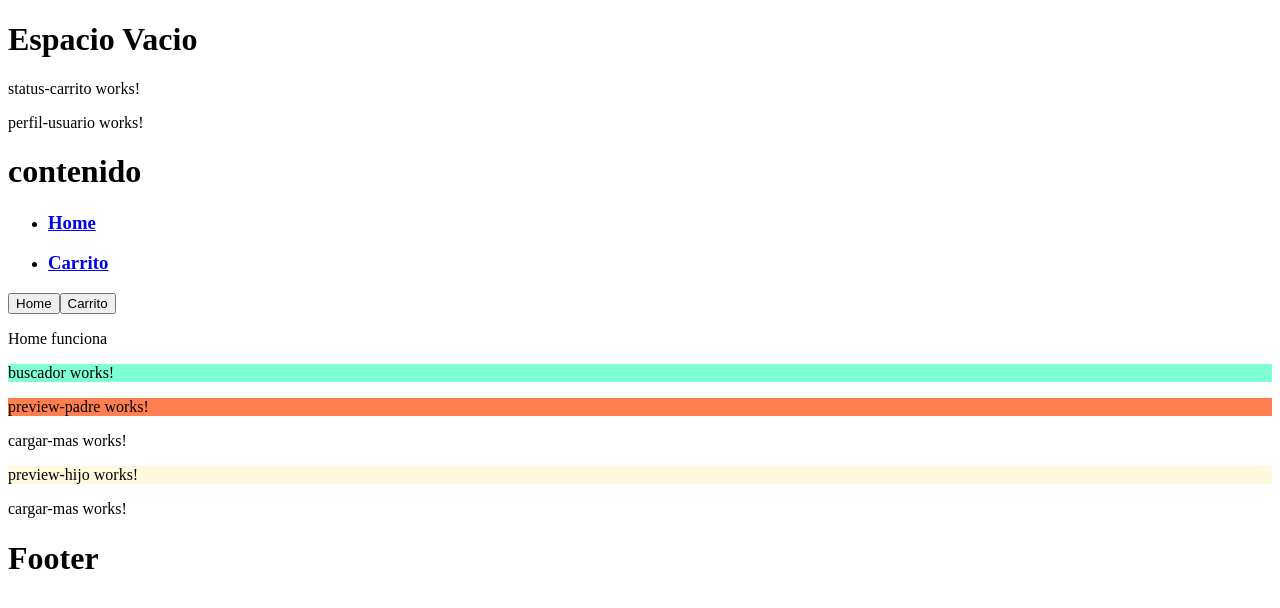
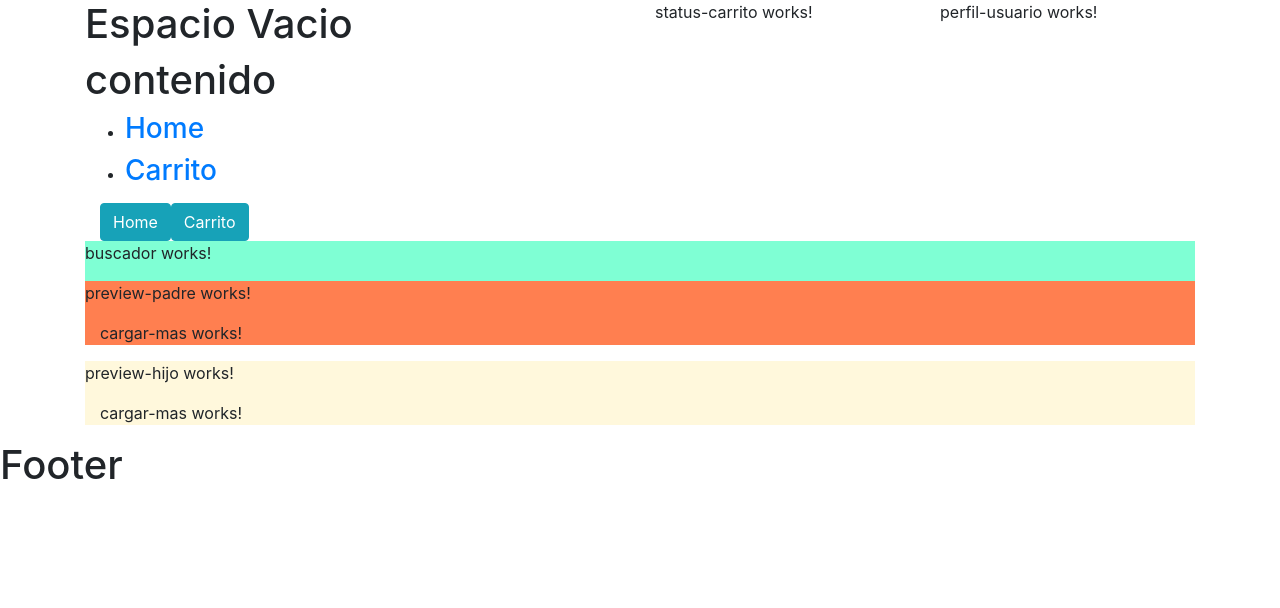
Before and after one commit to AndresSal/Examen_IIB_Javascript, an Angular app in the folder Examen-IIB-Front/: page /#/Home in a window 1280 px wide. Shown: the top 608 px of the page. Built offline with nearby package versions, Linux system fonts and the light colour scheme.

Commit message:
cambios en el html app
agregado el bootstrap al proyecto

```diff
--- a/Examen-IIB-Front/package.json
+++ b/Examen-IIB-Front/package.json
@@ -12,11 +12,13 @@
   "private": true,
   "dependencies": {
     "@angular/animations": "^6.0.3",
+    "@angular/cdk": "^6.3.3",
     "@angular/common": "^6.0.3",
     "@angular/compiler": "^6.0.3",
     "@angular/core": "^6.0.3",
     "@angular/forms": "^6.0.3",
     "@angular/http": "^6.0.3",
+    "@angular/material": "^6.3.3",
     "@angular/platform-browser": "^6.0.3",
     "@angular/platform-browser-dynamic": "^6.0.3",
     "@angular/router": "^6.0.3",
--- a/Examen-IIB-Front/src/app/app.component.html
+++ b/Examen-IIB-Front/src/app/app.component.html
@@ -4,11 +4,13 @@
       <h1>Espacio Vacio</h1>
     </div>
     <div class="col-sm-6">
-      <div class="col-sm-6">
-        <app-status-carrito></app-status-carrito>
-      </div>
-      <div class="col-sm-6">
-        <app-perfil-usuario></app-perfil-usuario>
+      <div class="row">
+        <div class="col-sm-6">
+          <app-status-carrito></app-status-carrito>
+        </div>
+        <div class="col-sm-6">
+          <app-perfil-usuario></app-perfil-usuario>
+        </div>
       </div>
     </div>
   </div>
--- a/Examen-IIB-Front/src/app/misComponentes/home/home.component.html
+++ b/Examen-IIB-Front/src/app/misComponentes/home/home.component.html
@@ -1,20 +1,18 @@
-<p>Home funciona</p>
-
-<div class="container">
-  <div class="row" style="background-color: aquamarine">
+<div class="container" style="background-color: aquamarine">
+  <div class="row">
     <app-buscador></app-buscador>
   </div>
 </div>
 
-<div class="container">
-  <div class="row" style="background-color: coral">
+<div class="container" style="background-color: coral">
+  <div class="row">
     <app-preview-padre></app-preview-padre>
   </div>
   <app-cargar-mas></app-cargar-mas>
 </div>
 
-<div class="container">
-  <div class="row" style="background-color: cornsilk">
+<div class="container" style="background-color: cornsilk">
+  <div class="row">
     <app-preview-hijo></app-preview-hijo>
   </div>
   <app-cargar-mas></app-cargar-mas>
--- a/Examen-IIB-Front/src/index.html
+++ b/Examen-IIB-Front/src/index.html
@@ -7,6 +7,8 @@
 
   <meta name="viewport" content="width=device-width, initial-scale=1">
   <link rel="icon" type="image/x-icon" href="favicon.ico">
+  <link rel="stylesheet" href="https://stackpath.bootstrapcdn.com/bootstrap/4.1.1/css/bootstrap.min.css" integrity="sha384-WskhaSGFgHYWDcbwN70/dfYBj47jz9qbsMId/iRN3ewGhXQFZCSftd1LZCfmhktB" crossorigin="anonymous">
+
 </head>
 <body>
   <app-root></app-root>
```
Also changed, not shown: 1 other file (tests, documents, lock files or other folders).
